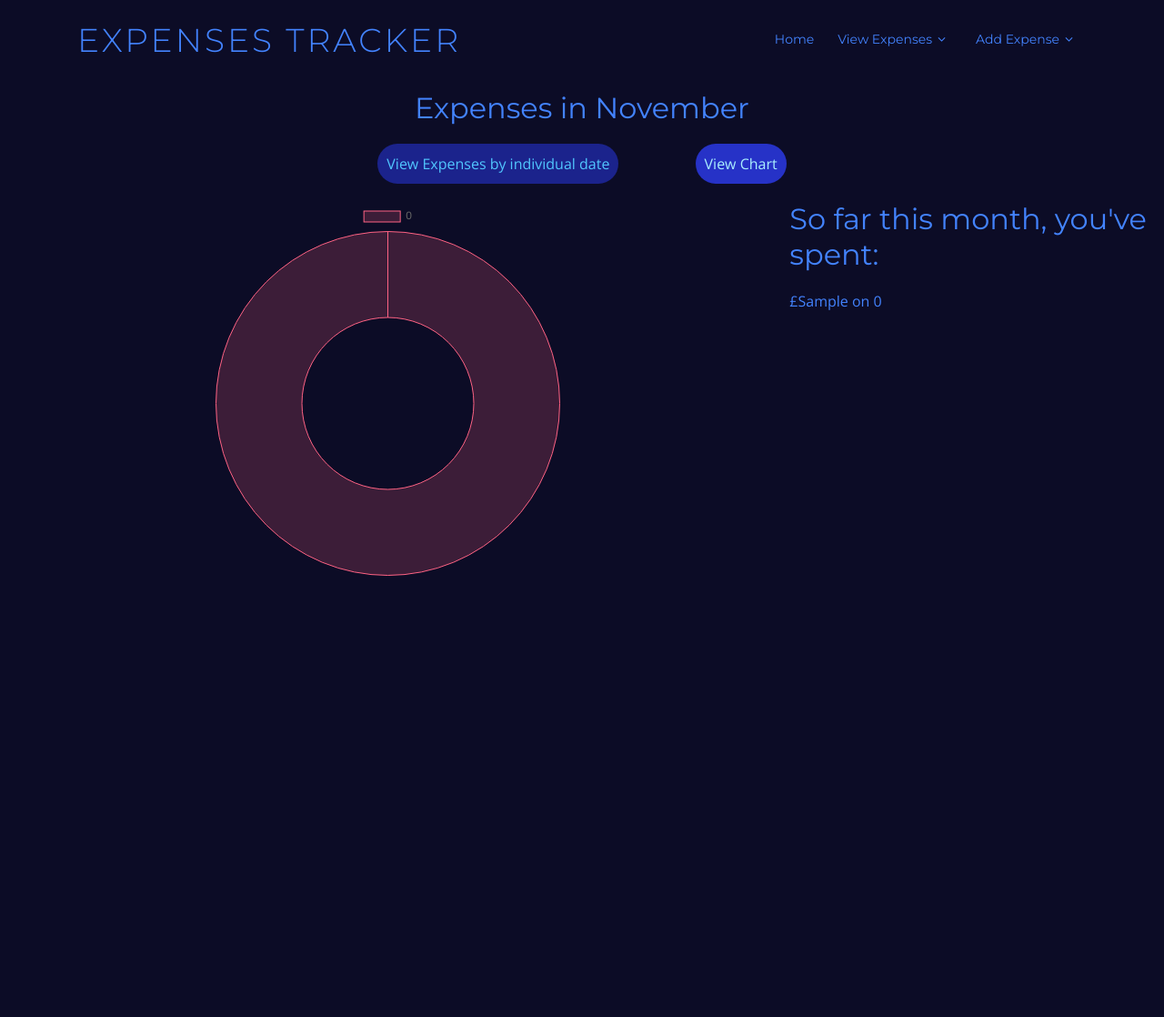
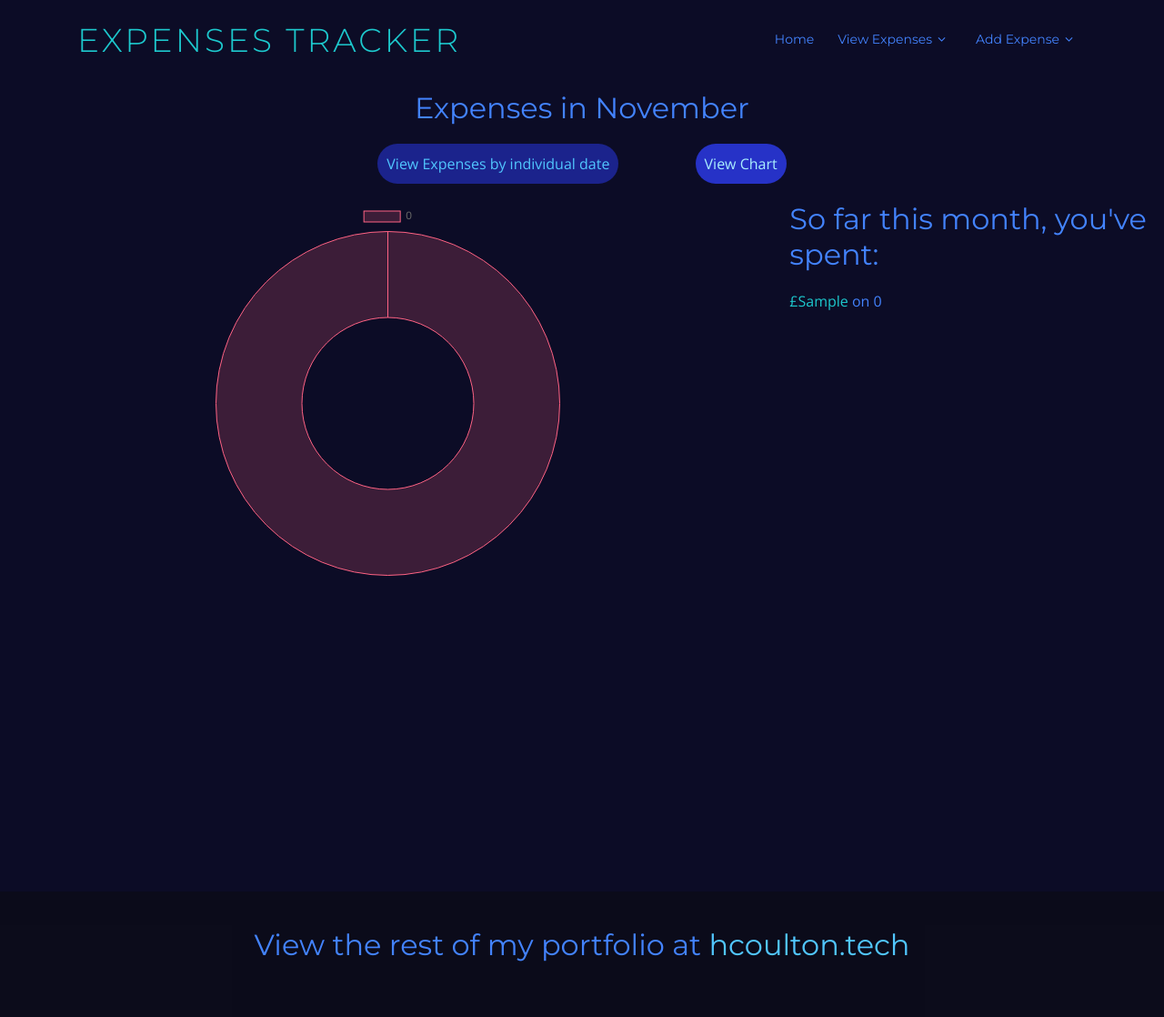
Before and after one commit to harrycoulton/expenses-tracker, a PHP site: template templates/index.phtml in a window 1280 px wide. Shown: the whole page at 91% size. Before the commit the page ends 633 px from the top, so only its background shows below. Run offline with PHP 8.4, Linux system fonts and the light colour scheme; the template is opened without the code that fills it: most values are stand-ins (such as "Sample title", 1, 10 or a date in 2020); some libraries are stand-ins or nearby versions.

Commit message:
Fixed more coloring issues which were making the site look weak, made the header animation pop-in much earlier.

```diff
--- a/public/css/style.css
+++ b/public/css/style.css
@@ -2,10 +2,6 @@
     box-sizing: border-box;
     margin: 0;
     padding: 0;
-}
-
-div {
-    background-color: #0c0c26 !important;
 }
 
 body {
@@ -101,11 +97,6 @@ h6 {
     color: #4383fe;
 }
 
-#header #title img {
-    padding: 0;
-    margin: 0;
-}
-
 #header.header-fixed {
     background: linear-gradient(45deg, #050d48, #17244a);
     padding: 20px 0;
@@ -151,6 +142,10 @@ h6 {
 
 .nav-menu ul li {
     min-width: 180px;
+}
+
+.nav-menu a:hover {
+    color: #1dc8cd;
 }
 
 #add-expense {
@@ -444,6 +439,18 @@ section {
     cursor: pointer;
    }
 
+   /* Footer */
+
+footer {
+    min-height: 10vh;
+    background: #0b0b0b6a;
+    padding: 40px;
+    text-align: center;
+}
+.highlight {
+    color: #1dc8cd;
+
+}
 
 /* Media queries (live at the bottom..) */
 
--- a/public/js/main.js
+++ b/public/js/main.js
@@ -2,7 +2,7 @@ jQuery(document).ready(function($) {
 
     // Header fixed and Back to top button
     $(window).scroll(function() {
-        if ($(this).scrollTop() > 100) {
+        if ($(this).scrollTop() > 40) {
             $('.back-to-top').fadeIn('slow');
             $('#header').addClass('header-fixed');
         } else {
--- a/templates/index.phtml
+++ b/templates/index.phtml
@@ -10,7 +10,7 @@ foreach ($monthTotalsByCat as $category => $monthTotal){
 <html>
     <head>
         <meta charset="utf-8"/>
-        <title>Slim 3</title>
+        <title>This months' expenses</title>
         <link href='//fonts.googleapis.com/css?family=Lato:300' rel='stylesheet' type='text/css'>
         <link href="img/favicon.png" rel="icon">
         <link href="img/apple-touch-icon.png" rel="apple-touch-icon">
@@ -26,7 +26,7 @@ foreach ($monthTotalsByCat as $category => $monthTotal){
     <header id="header">
         <div class="container">
             <div id="title" class="pull-left">
-                <h1><a href="#intro" class="scrollto">Expenses Tracker</a></h1>
+                <h1><a href="#intro" class="scrollto"><span class="highlight">Expenses Tracker</span></a></h1>
             </div>
             <nav id="nav-menu-container">
                 <ul class="nav-menu">
@@ -124,7 +124,7 @@ foreach ($monthTotalsByCat as $category => $monthTotal){
                     <h2>So far this month, you've spent:</h2>
                     <?php
                     foreach ($monthTotalsByCat as $category => $monthTotal){
-                        echo '<p>£'.$monthTotal['monthTotal'].' on '.$category.'</p>';
+                        echo '<p><span class="highlight"> £'.$monthTotal['monthTotal'].'</span> on '.$category.'</p>';
                     }
                     ?>
                 </div>
@@ -165,6 +165,9 @@ foreach ($monthTotalsByCat as $category => $monthTotal){
             </div>
             </div>
     </section>
+    <footer>
+        <h2>View the rest of my portfolio at <a href="https://www.hcoulton.tech" target="_blank">hcoulton.tech</a></h2>
+    </footer>
         <script src="lib/jquery/jquery.min.js"></script>
         <script src="lib/jquery/jquery-migrate.min.js"></script>
         <script src="lib/bootstrap/js/bootstrap.bundle.min.js"></script>
```
